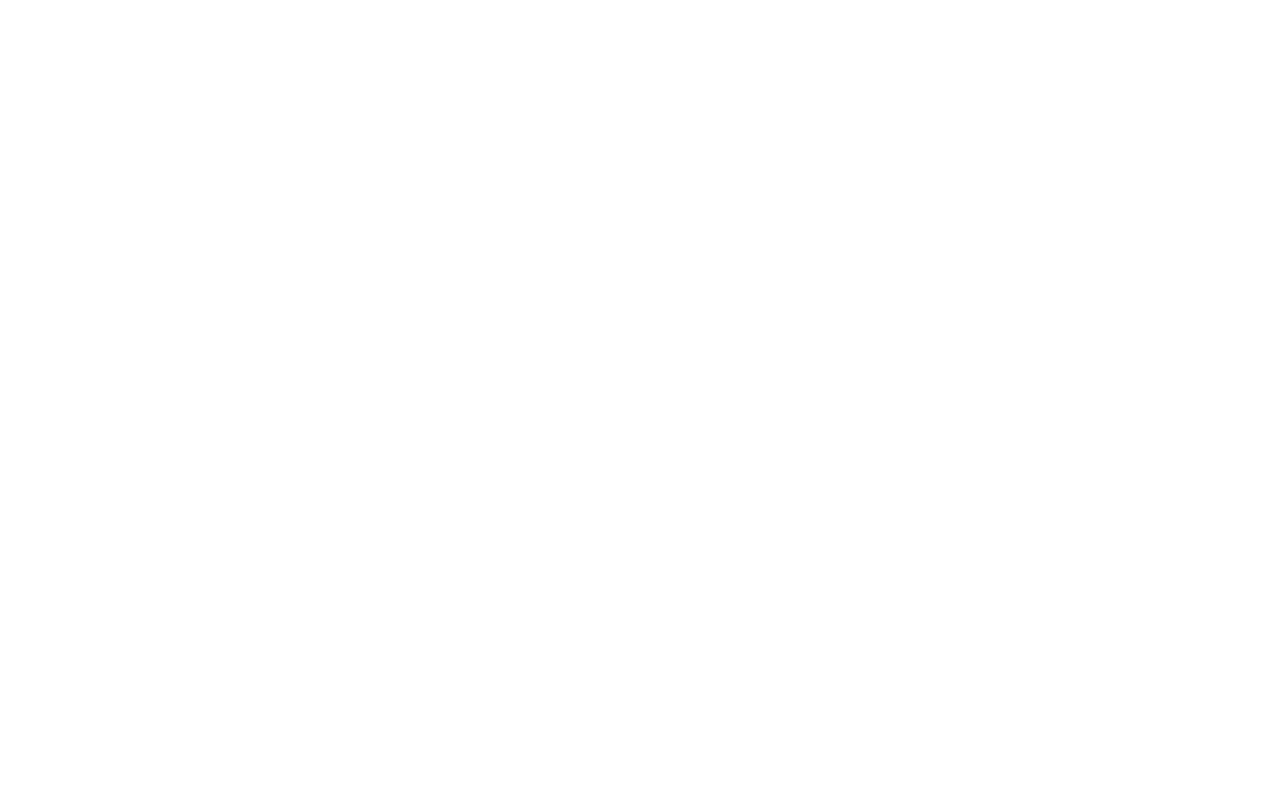
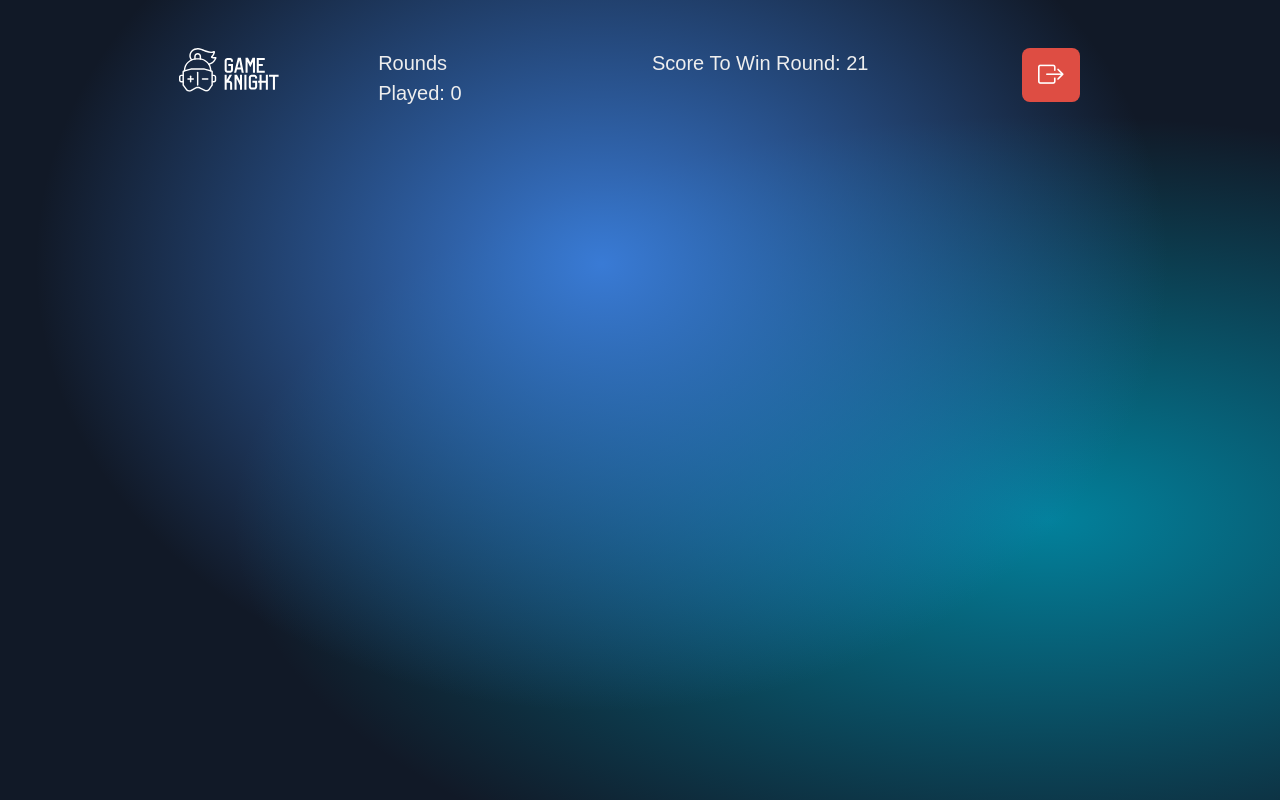
Before and after one commit to kobbysolomon/game-knight, an Angular app: page /two-teams in a window 1280 px wide. Before the commit this address led to /. Built offline with nearby package versions, Linux system fonts and the light colour scheme; a web font is replaced by a local one.

Commit message:
two team header complete

```diff
--- a/angular.json
+++ b/angular.json
@@ -27,6 +27,8 @@
             "styles": [
               "@angular/material/prebuilt-themes/indigo-pink.css",
               "node_modules/bootstrap/dist/css/bootstrap.min.css",
+              "node_modules/bootstrap-icons/font/bootstrap-icons.min.css",
+
               "src/styles.css"
             ],
             "scripts": [
--- a/package.json
+++ b/package.json
@@ -21,6 +21,7 @@
     "@angular/platform-browser-dynamic": "^16.1.0",
     "@angular/router": "^16.1.0",
     "bootstrap": "^5.3.2",
+    "bootstrap-icons": "^1.11.1",
     "rxjs": "~7.8.0",
     "tslib": "^2.3.0",
     "zone.js": "~0.13.0"
--- /dev/null
+++ b/src/app/two-teams/two-teams.component.css
@@ -0,0 +1,14 @@
+.thin-border-right
+{
+    border-right: 1px solid #fff;
+}
+
+.float-right
+{
+    float: right!important;
+}
+
+.center-mobile {
+    text-align: center;
+    margin: 0 auto;
+}
--- /dev/null
+++ b/src/app/two-teams/two-teams.component.html
@@ -0,0 +1,40 @@
+<div class="main-bg ">
+
+    <div class="top-spacing-small"></div>
+    <div class="container">
+        <div class="top-bar  pd-2">
+            <div class="row ">
+
+                <div class="col-md-3 col-sm-12">
+                    <div class=" text-center">
+                        <img class="logo" width="40%" src="assets\Game-Knight-Logo-Horizontal.svg"
+                            alt="Game Knight Logo">
+                    </div>
+                </div>
+
+
+
+                <div class="col-md-3 col-sm-12 ">
+                    <h5 class="">Rounds<br>Played: {{roundsPlayed}} </h5>
+                </div>
+                <div class="col-md-3 col-sm-12 ">
+                    <h5 class="">Score To Win Round: {{scoreToWin}} </h5>
+                </div>
+
+
+                <div class="col-md-3 d-flex ">
+                    <div class="center-mobile">
+                        <button class="btn btn-lg btn-danger negative-btn "><span style="font-size: 1.6rem;"><i class="bi bi-box-arrow-right"></i></span></button>
+
+                    </div>
+                </div>
+            </div>
+
+
+        </div>
+    </div>
+
+
+
+
+</div>
--- /dev/null
+++ b/src/app/two-teams/two-teams.component.ts
@@ -0,0 +1,13 @@
+import { Component } from '@angular/core';
+
+@Component({
+  selector: 'app-two-teams',
+  templateUrl: './two-teams.component.html',
+  styleUrls: ['./two-teams.component.css']
+})
+export class TwoTeamsComponent {
+
+  scoreToWin: number = 21;
+  roundsPlayed: number = 0;
+
+}
--- a/src/app/welcome/welcome.component.css
+++ b/src/app/welcome/welcome.component.css
@@ -40,6 +40,11 @@
 
 }
 
+.form-btn{
+        width: 90%;
+    margin: 0 auto;
+}
+
 .glass {
     padding-bottom: 10%;
 }
@@ -61,24 +66,6 @@
 }
 
 
-.positive-btn{
-background-color: #3db7af;
-color: #fff;
-/* font-weight: 600; */
-border: none;
-width: 90%;
-margin: 0 auto;
-}
-
-.positive-btn:hover{
-    background-color: #329f98;
-    color: #fff;
-    /* font-weight: 600; */
-    border: none;
-    width: 90%;
-    margin: 0 auto;
-    cursor: pointer;
-    }
 
 
 
--- a/src/app/welcome/welcome.component.html
+++ b/src/app/welcome/welcome.component.html
@@ -1,5 +1,6 @@
 <!-- Add class main-bg to the opening div below and comment out the video to switch to main poly bg -->
-    <div class="fallback-bg ">
+<div class="main-bg ">
+    <!-- <div class="fallback-bg "> -->
 
 
     <video id="background-video" autoplay loop muted poster="assets\main-bg-poster.png">
@@ -16,13 +17,14 @@
             <div class="col-md-8"></div>
 
             <div class="col-md-4 col-sm-12">
-                <div class="glass">
+                <div class="glass pd-6">
                     <div class="logo-container text-center">
                         <img class="logo" width="100%" src="assets\Game-Knight-Logo-Horizontal.svg"
                             alt="Game Knight Logo">
                     </div>
                     <h4 class="sub-heading">Let The Games Begin</h4>
-                    <p class="text-center">You’ve got your squad set and your games ready.<br> Here’s an easy way to keep
+                    <p class="text-center">You’ve got your squad set and your games ready.<br> Here’s an easy way to
+                        keep
                         score.</p>
 
                     <div class="form-container">
@@ -78,7 +80,8 @@
 
 
                         <div class="d-grid">
-                            <button class="btn btn-lg btn-primary positive-btn" type="button">Start Session</button>
+                            <button class="btn btn-lg btn-primary positive-btn form-btn" type="button">START
+                                SESSION</button>
                         </div>
 
 
--- a/src/styles.css
+++ b/src/styles.css
@@ -1,4 +1,9 @@
-/* You can add global styles to this file, and also import other style files */
+/* @import "~bootstrap-icons/font/bootstrap-icons.css"; */
+
+/* You can add g
+
+
+lobal styles to this file, and also import other style files */
 @font-face {
     font-family: 'Manrope';
     src: url('/assets/fonts/Manrope-VariableFont_wght.ttf') format('truetype');
@@ -24,11 +29,22 @@
 
 
 
-h1,h2,h3,h4,h5,h6, .score {
+h1,
+h2,
+h3,
+h4,
+h5,
+h6,
+.score {
     font-family: 'MonumentExtended-Bold', sans-serif;
     color: #eeeeee;
+
 }
 
+
+h5{
+    line-height: 1.5;
+}
 
 p {
     font-family: 'Manrope', sans-serif;
@@ -37,7 +53,7 @@
     color: #eeeeee;
 }
 
-.glass .sub-heading{
+.glass .sub-heading {
     font-family: 'Manrope', sans-serif;
     font-size: 1.6rem;
     text-align: center;
@@ -48,9 +64,11 @@
     padding-top: 5%;
 }
 
+.top-spacing-small {
+    padding-top: 2%;
+}
 
 .glass {
-        padding: 6%;
     border: 1px solid rgba(255, 255, 255, 0.705);
     backdrop-filter: blur(19px) saturate(170%);
     -webkit-backdrop-filter: blur(19px) saturate(170%);
@@ -60,5 +78,129 @@
 
 
 }
-html, body { height: 100%; }
+
+.btn {
+    color: #fff;
+    font-weight: 600;
+    border: none;
+    font-family: 'Manrope', sans-serif;
+    text-transform: capitalize;
+}
+
+
+.positive-btn {
+    background-color: #3db7af;
+
+}
+
+.positive-btn:hover {
+    background-color: #329f98;
+    color: #fff;
+    cursor: pointer;
+}
+
+.negative-btn {
+    background-color: #DE4D43;
+
+}
+
+.negative-btn:hover {
+    background-color: #c54138;
+    color: #fff;
+    cursor: pointer;
+}
+
+.exit-session{
+    padding: 45%;
+}
+
+.pd-6 {
+    padding: 6%;
+}
+
+.pd-4 {
+    padding: 4%;
+}
+
+.pd-2 {
+    padding: 2%;
+}
+
+.pd-1 {
+    padding: 1%;
+}
+
+.main-bg {
+    height: 100vh;
+    width: 100vw;
+
+
+    /* flat blue gradient bg */
+    /* background: rgb(57,114,193);
+    background: linear-gradient(60deg, rgba(57,114,193,1) 35%, rgba(17,175,209,1) 100%); */
+
+
+    /* Polymorphism gradient bg */
+    background-color: #111927;
+    background-image:
+        radial-gradient(at 47% 33%, hsl(214.84, 65%, 53%) 0, transparent 59%),
+        radial-gradient(at 82% 65%, hsl(190.45, 97%, 31%) 0, transparent 55%);
+}
+
+
+p {
+    font-size: 1rem;
+}
+
+/* Media queries for tablet devices */
+@media only screen and (max-width: 768px) {
+
+    h1,
+    h2,
+    h3,
+    h4,
+    h5,
+    h6,
+    .score {
+        font-size: 1.5rem;
+    }
+
+    p {
+        font-size: 0.9rem;
+    }
+}
+
+/* Media queries for mobile devices */
+@media only screen and (max-width: 480px) {
+
+    h1,
+    h2,
+    h3,
+    h4,
+    h5,
+    h6,
+    .score {
+        font-size: 1rem;
+    }
+
+    p {
+        font-size: 0.8rem;
+    }
+
+    .ghost-mobile {
+        visibility: hidden;
+    }
+
+    .center-mobile {
+        text-align: center;
+    }
+
+}
+
+
+html,
+body {
+    height: 100%;
+}
+
 /* body { margin: 0; font-family: Roboto, "Helvetica Neue", sans-serif; } */
```
Also changed, not shown: src/app/app.module.ts (+5 -4 lines), 2 other files (tests, documents, lock files or other folders). Lines whose indentation alone changed are shown as unchanged.
